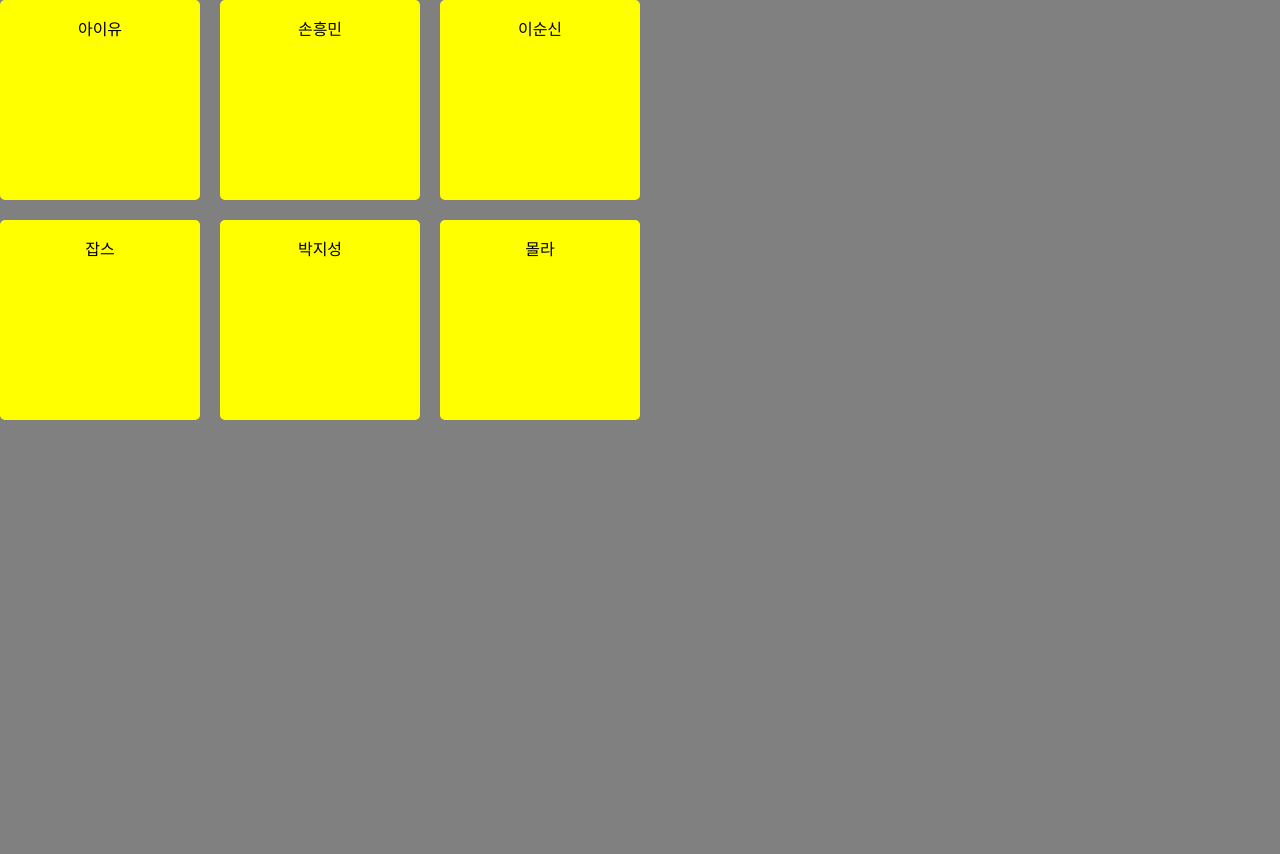
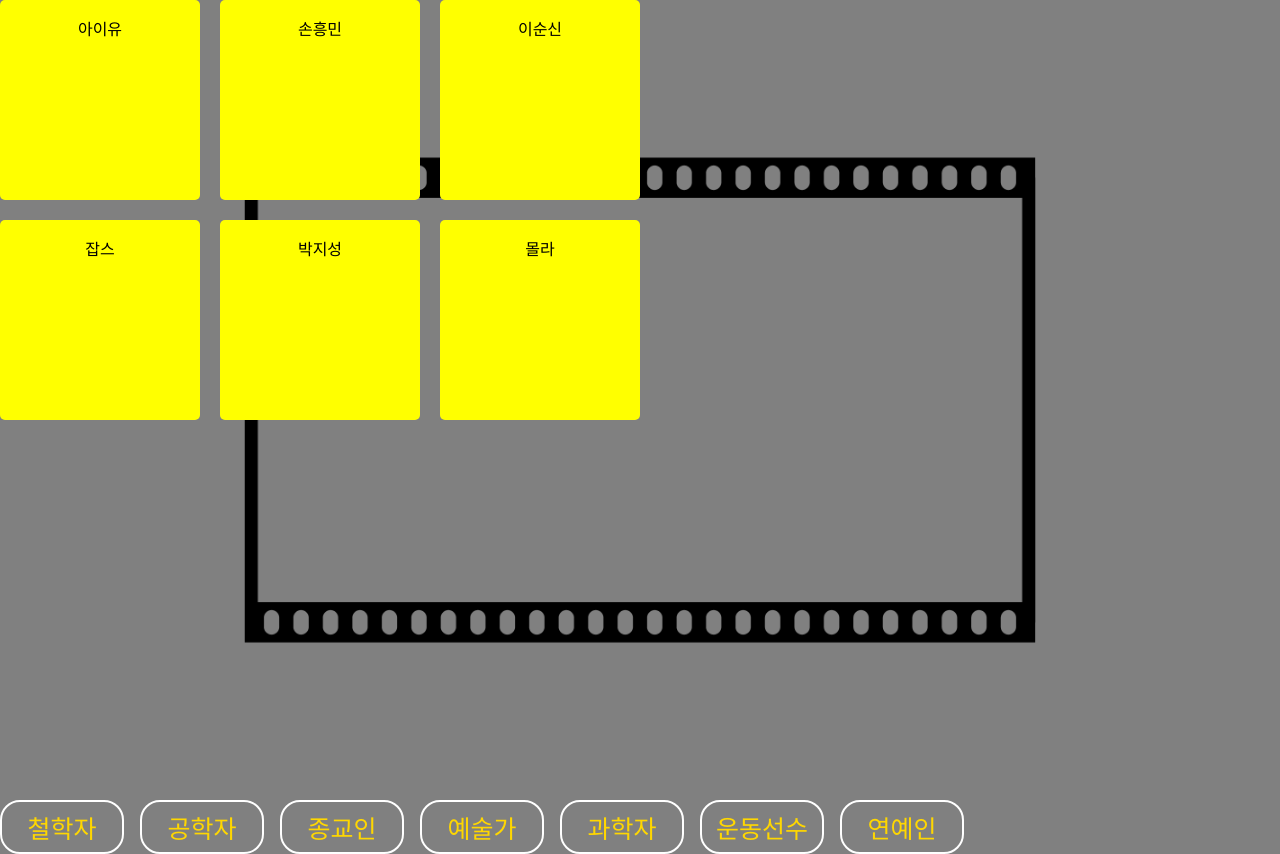
Before and after one commit to SoHotHackathon/timetraveler, a React (Create React App) app: page /MainPage in a window 1280 px wide. Before the commit the page ends 800 px from the top, so only its background shows below. Built offline with nearby package versions, Linux system fonts and the light colour scheme.

Commit message:
image 수정 중

```diff
--- /dev/null
+++ b/src/pages/MainPage/CategoryBox/CategoryBox.js
@@ -0,0 +1,13 @@
+import React from 'react';
+import "./CategoryBox.scss"
+
+const CategoryBox = (props) => {
+    let CategoryName = props.categoryname;
+    return (
+        <div className='categorybox'>
+            {CategoryName}
+        </div>
+    );
+}
+
+export default CategoryBox;
--- /dev/null
+++ b/src/pages/MainPage/CategoryBox/CategoryBox.scss
@@ -0,0 +1,11 @@
+.categorybox {
+  height: 50px;
+  width: 120px;
+  border: 2px solid white;
+  border-radius: 20px;
+  font-size: 25px;
+  color: gold;
+  display: flex;
+  align-items: center;
+  justify-content: center;
+}
--- a/src/pages/MainPage/MainPage.js
+++ b/src/pages/MainPage/MainPage.js
@@ -2,20 +2,33 @@ import React from 'react';
 import Box from './Box/Box';
 import './MainPage.scss';
 import Header from '../Component/Header/Header';
+import CategoryBox from './CategoryBox/CategoryBox';
 
 function MainPage() {
   return (
     <div>
       {/* <Header /> */}
+      <div className='MainPage'>
         <div className='container'>
-            <Box name="아이유"/>
-            <Box name="손흥민"/>
-            <Box name="이순신"/>
-            <Box name="잡스"/>
-            <Box name="박지성"/>
-            <Box name="몰라"/>
+          <Box name="아이유" />
+          <Box name="손흥민" />
+          <Box name="이순신" />
+          <Box name="잡스" />
+          <Box name="박지성" />
+          <Box name="몰라" />
+        </div>
+        <div className='category-list'>
+          <CategoryBox categoryname="철학자" />
+          <CategoryBox categoryname="공학자" />
+          <CategoryBox categoryname="종교인" />
+          <CategoryBox categoryname="예술가" />
+          <CategoryBox categoryname="과학자" />
+          <CategoryBox categoryname="운동선수" />
+          <CategoryBox categoryname="연예인" />
         </div>
       </div>
+    </div>
+
   );
 }
 
--- a/src/pages/MainPage/MainPage.scss
+++ b/src/pages/MainPage/MainPage.scss
@@ -1,3 +1,11 @@
+.MainPage {
+  height: 100vh;
+  width: 100vw;
+  background-image: url(background-film.png);
+  background-color: gray;
+  background-size: 900px;
+  background-position: center;
+  background-repeat: no-repeat;
   .container {
     display: grid;
     grid-template-columns: repeat(3, 200px);
@@ -5,3 +13,10 @@
     height: 100%;
     gap: 20px;
   }
+
+  .category-list {
+    display: grid;
+    grid-template-columns: repeat(7, 120px);
+    gap: 20px;
+  }
+}
```
Also changed, not shown: src/pages/MainPage/background-film.png (added). Lines whose indentation alone changed are shown as unchanged.
